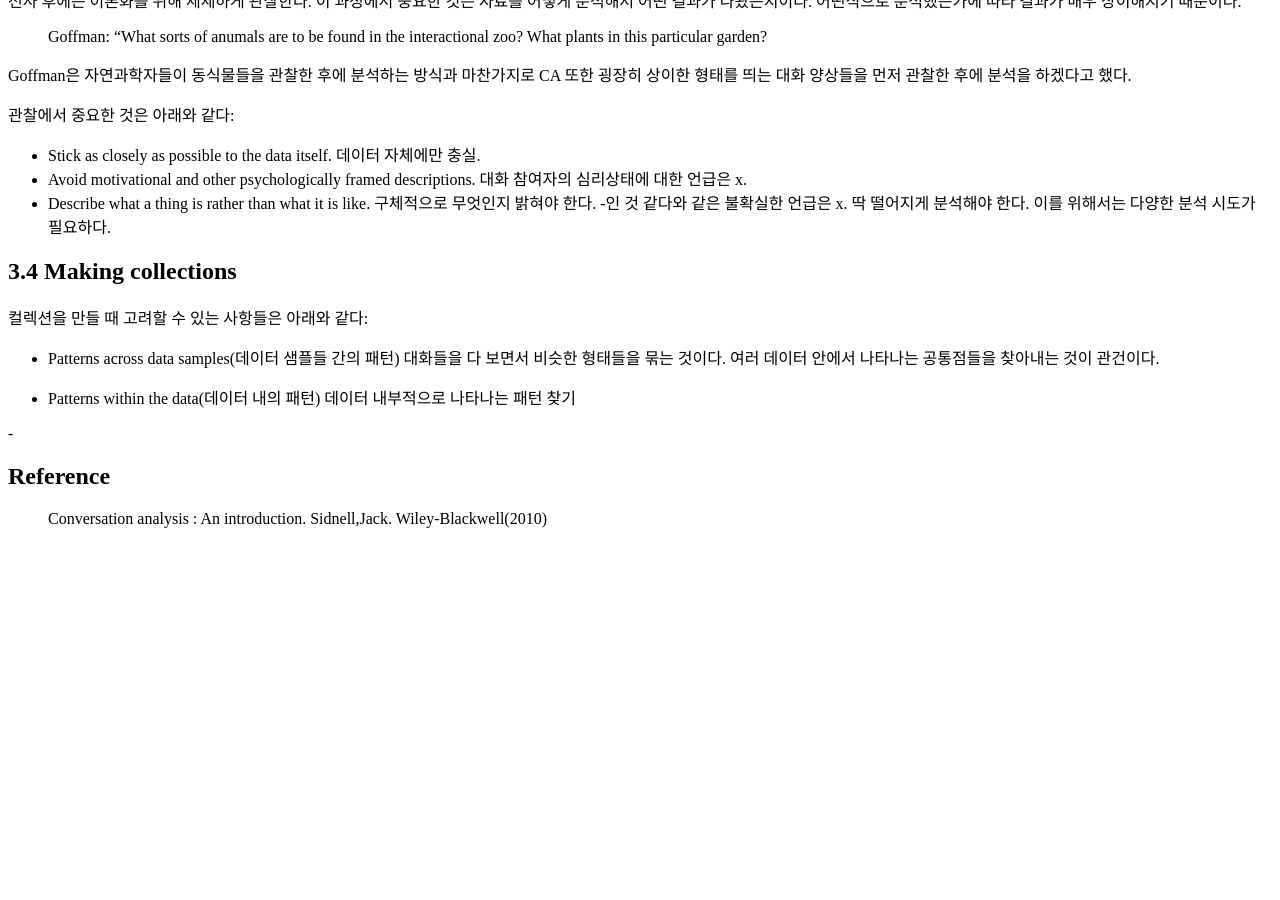
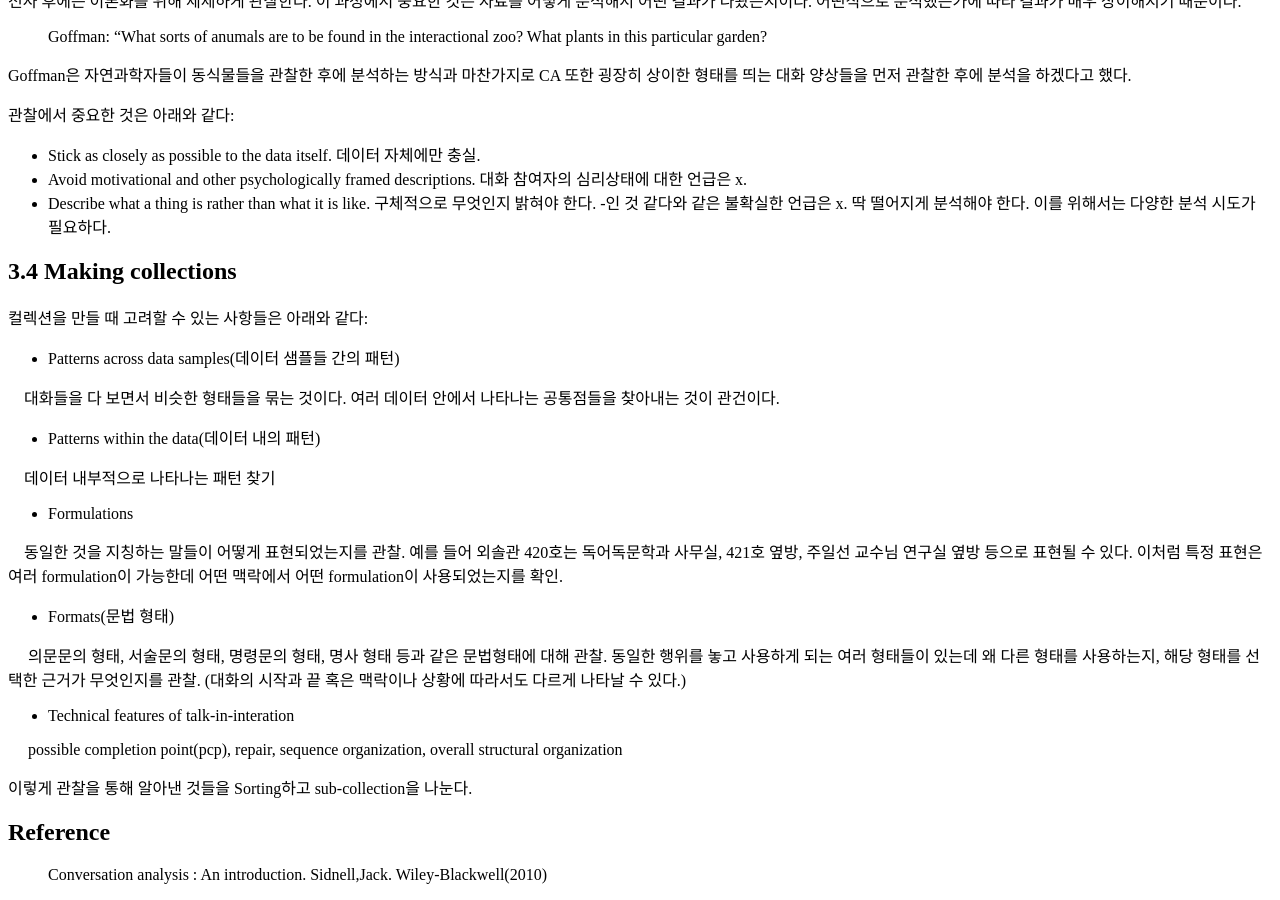
Before and after one commit to finddme/finddme.github.io, a Jekyll site: the page built from _posts/2020-11-02-Intersubjectivity.md, in a window 1280 px wide and 900 px high, scrolled down 1821 px. Built offline with Jekyll 4.4.1, drawn with Linux system fonts in a browser that asks for light colours; before the commit the page ends 2365 px from its top, so only the background shows below that.

Commit message:
Update 2020-11-02-Intersubjectivity.md

```diff
--- a/_posts/2020-11-02-Intersubjectivity.md
+++ b/_posts/2020-11-02-Intersubjectivity.md
@@ -114,12 +114,27 @@ Goffman은 자연과학자들이 동식물들을 관찰한 후에 분석하는
 컬렉션을 만들 때 고려할 수 있는 사항들은 아래와 같다:
 
 - Patterns across data samples(데이터 샘플들 간의 패턴)
-대화들을 다 보면서 비슷한 형태들을 묶는 것이다. 여러 데이터 안에서 나타나는 공통점들을 찾아내는 것이 관건이다.
+
+&nbsp;&nbsp;&nbsp;&nbsp;대화들을 다 보면서 비슷한 형태들을 묶는 것이다. 여러 데이터 안에서 나타나는 공통점들을 찾아내는 것이 관건이다.
 
 - Patterns within the data(데이터 내의 패턴)
-데이터 내부적으로 나타나는 패턴 찾기
 
--
+&nbsp;&nbsp;&nbsp;&nbsp;데이터 내부적으로 나타나는 패턴 찾기
+
+- Formulations
+
+&nbsp;&nbsp;&nbsp;&nbsp;동일한 것을 지칭하는 말들이 어떻게 표현되었는지를 관찰. 예를 들어 외솔관 420호는 독어독문학과 사무실, 421호 옆방, 주일선 교수님 연구실 옆방 등으로 표현될 수 있다. 이처럼 특정 표현은 여러 formulation이 가능한데 어떤 맥락에서 어떤 formulation이 사용되었는지를 확인.
+
+- Formats(문법 형태)
+
+&nbsp;&nbsp;&nbsp;&nbsp; 의문문의 형태, 서술문의 형태, 명령문의 형태, 명사 형태 등과 같은 문법형태에 대해 관찰. 동일한 행위를 놓고 사용하게 되는 여러 형태들이 있는데 왜 다른 형태를 사용하는지, 해당 형태를 선택한 근거가 무엇인지를 관찰. (대화의 시작과 끝 혹은 맥락이나 상황에 따라서도 다르게 나타날 수 있다.)
+
+- Technical features of talk-in-interation
+
+&nbsp;&nbsp;&nbsp;&nbsp; possible completion point(pcp), repair, sequence organization, overall structural organization
+
+
+이렇게 관찰을 통해 알아낸 것들을 Sorting하고 sub-collection을 나눈다.
 
 
 ## Reference
```
